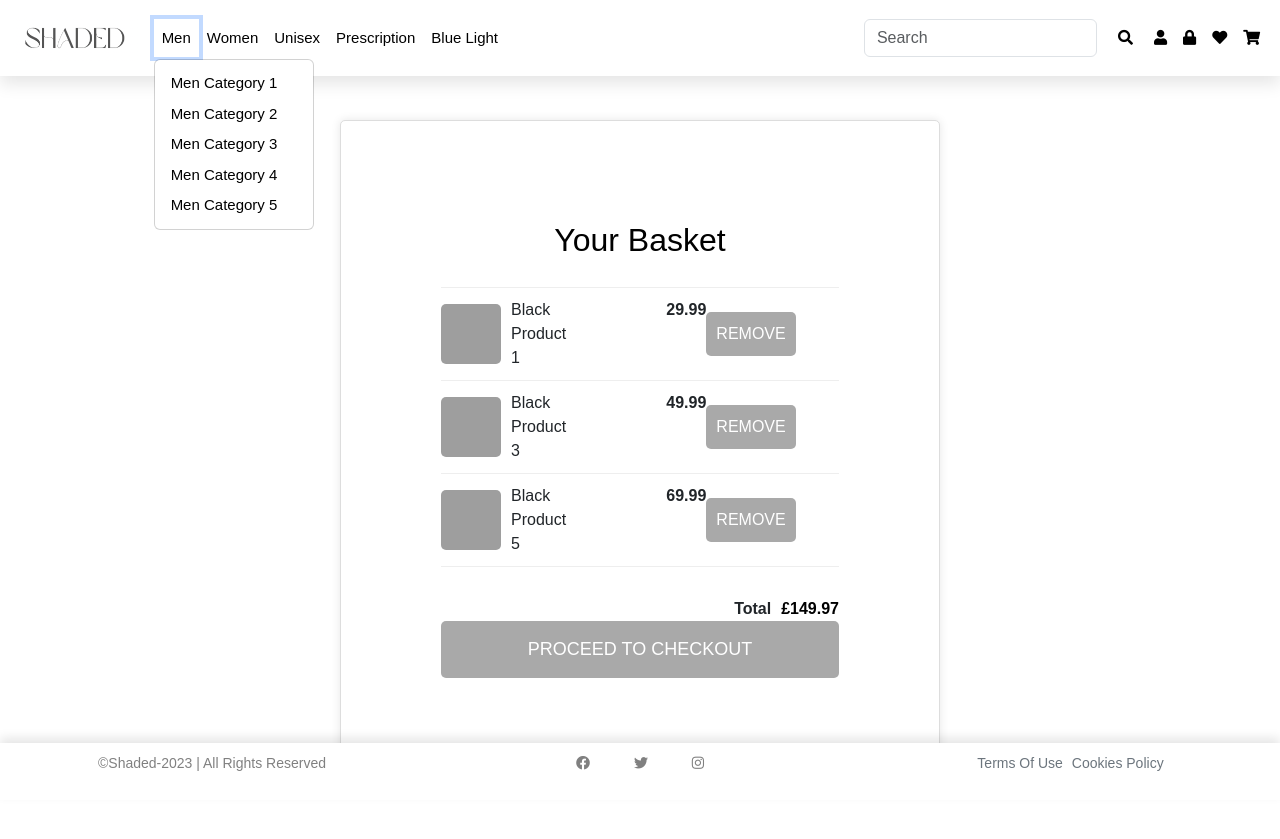
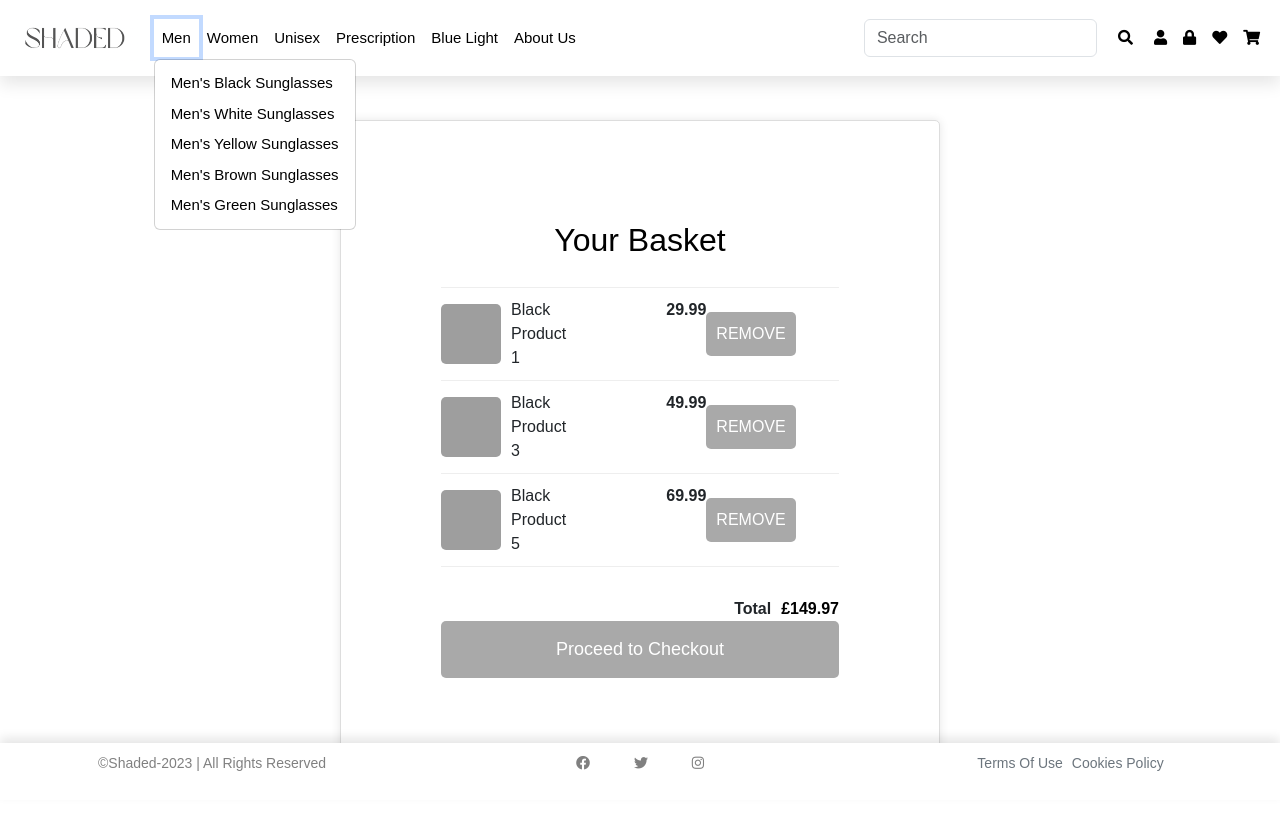
Before and after one commit to Archa-dev/Team-project-25, a PHP site: page /basket.php in a window 1280 px wide, after a click on "Men". Run offline with PHP 8.4, Linux system fonts and the light colour scheme; a user stored in the database is signed in; data comes from the database, SQL or seed files in the repository; grey boxes are pictures that could not be loaded.

Commit message:
Update basket.php
Final Basket Page

```diff
--- a/basket.php
+++ b/basket.php
@@ -248,8 +248,6 @@ h2 {
      crossorigin="anonymous">
 </script>
 
-
-
 <header>
       <!-- added bootstrap navbar utility classes -->
       <nav class="navbar navbar-expand-sm w-100">
@@ -273,11 +271,11 @@ h2 {
                     Men
                 </a>
                 <ul class="dropdown-menu">
-                    <li><a class="dropdown-item" href="#">Men Category 1</a></li>
-                    <li><a class="dropdown-item" href="#">Men Category 2</a></li>
-                    <li><a class="dropdown-item" href="#">Men Category 3</a></li>
-                    <li><a class="dropdown-item" href="#">Men Category 4</a></li>
-                    <li><a class="dropdown-item" href="#">Men Category 5</a></li>
+                                <li><a class="dropdown-item" href="#">Men's Black Sunglasses</a></li>
+                                <li><a class="dropdown-item" href="#">Men's White Sunglasses</a></li>
+                                <li><a class="dropdown-item" href="#">Men's Yellow Sunglasses</a></li>
+                                <li><a class="dropdown-item" href="#">Men's Brown Sunglasses</a></li>
+                                <li><a class="dropdown-item" href="#">Men's Green Sunglasses</a></li>
                             </ul>
                         </li>
                         <li class="nav-item dropdown">
@@ -285,11 +283,11 @@ h2 {
                                 Women
                             </a>
                             <ul class="dropdown-menu">
-                    <li><a class="dropdown-item" href="#">Women Category 1</a></li>
-                    <li><a class="dropdown-item" href="#">Women Category 2</a></li>
-                    <li><a class="dropdown-item" href="#">Women Category 3</a></li>
-                    <li><a class="dropdown-item" href="#">Women Category 4</a></li>
-                    <li><a class="dropdown-item" href="#">Women Category 5</a></li>
+                            <li><a class="dropdown-item" href="#">Women's Black Sunglasses</a></li>
+                                <li><a class="dropdown-item" href="#">Women's White Sunglasses</a></li>
+                                <li><a class="dropdown-item" href="#">Women's Yellow Sunglasses</a></li>
+                                <li><a class="dropdown-item" href="#">Women's Brown Sunglasses</a></li>
+                                <li><a class="dropdown-item" href="#">Women's Green Sunglasses</a></li>
                             </ul>
                         </li>
                         <li class="nav-item dropdown">
@@ -297,11 +295,11 @@ h2 {
                                 Unisex
                             </a>
                             <ul class="dropdown-menu">
-                    <li><a class="dropdown-item" href="#">Unisex Category 1</a></li>
-                    <li><a class="dropdown-item" href="#">Unisex Category 2</a></li>
-                    <li><a class="dropdown-item" href="#">Unisex Category 3</a></li>
-                    <li><a class="dropdown-item" href="#">Unisex Category 4</a></li>
-                    <li><a class="dropdown-item" href="#">Unisex Category 5</a></li>
+                                <li><a class="dropdown-item" href="#">Unisex Black Sunglasses</a></li>
+                                <li><a class="dropdown-item" href="#">Unisex White Sunglasses</a></li>
+                                <li><a class="dropdown-item" href="#">Unisex Yellow Sunglasses</a></li>
+                                <li><a class="dropdown-item" href="#">Unisex Brown Sunglasses</a></li>
+                                <li><a class="dropdown-item" href="#">Unisex Green Sunglasses</a></li>
                             </ul>
                         </li>
                         <li class="nav-item dropdown">
@@ -309,11 +307,11 @@ h2 {
                                 Prescription
                             </a>
                             <ul class="dropdown-menu">
-                    <li><a class="dropdown-item" href="#">Prescription Category 1</a></li>
-                    <li><a class="dropdown-item" href="#">Prescription Category 2</a></li>
-                    <li><a class="dropdown-item" href="#">Prescription Category 3</a></li>
-                    <li><a class="dropdown-item" href="#">Prescription Category 4</a></li>
-                    <li><a class="dropdown-item" href="#">Prescription Category 5</a></li>
+                                <li><a class="dropdown-item" href="#">Prescription Black Sunglasses</a></li>
+                                <li><a class="dropdown-item" href="#">Prescription White Sunglasses</a></li>
+                                <li><a class="dropdown-item" href="#">Prescription Yellow Sunglasses</a></li>
+                                <li><a class="dropdown-item" href="#">Prescription Brown Sunglasses</a></li>
+                                <li><a class="dropdown-item" href="#">Prescription Green Sunglasses</a></li>
                             </ul>
                         </li>
                         <li class="nav-item dropdown">
@@ -321,12 +319,15 @@ h2 {
                                 Blue Light
                             </a>
                             <ul class="dropdown-menu">
-                    <li><a class="dropdown-item" href="#">Blue Light Category 1</a></li>
-                    <li><a class="dropdown-item" href="#">Blue Light Category 2</a></li>
-                    <li><a class="dropdown-item" href="#">Blue Light Category 3</a></li>
-                    <li><a class="dropdown-item" href="#">Blue Light Category 4</a></li>
-                    <li><a class="dropdown-item" href="#">Blue Light Category 5</a></li>
+                                <li><a class="dropdown-item" href="#">Blue Light Black Sunglasses</a></li>
+                                <li><a class="dropdown-item" href="#">Blue Light White Sunglasses</a></li>
+                                <li><a class="dropdown-item" href="#">Blue Light Yellow Sunglasses</a></li>
+                                <li><a class="dropdown-item" href="#">Blue Light Brown Sunglasses</a></li>
+                                <li><a class="dropdown-item" href="#">Blue Light Green Sunglasses</a></li>
                                 </ul>
+                        </li>
+                        <li class="nav-item">
+                            <a class="nav-link" href="aboutUs.php">About Us</a>
                         </li>
                     </ul>
 
@@ -347,9 +348,9 @@ h2 {
                                 <i class="fas fa-user"></i> <!-- Assuming a user icon for admin/user -->
                             </a>
                             <ul class="dropdown-menu dropdown-menu-end">
-                    <li><a class="dropdown-item" href="#">My Profile</a></li>
-                    <li><a class="dropdown-item" href="#">My Orders</a></li>
-                    <li><a class="dropdown-item" href="#">Logout</a></li>
+                                <li><a class="dropdown-item" href="accountPage.php">My Profile</a></li>
+                                <li><a class="dropdown-item" href="order-history.php">My Orders</a></li>
+                                <li><a class="dropdown-item" href="homepage.php">Logout</a></li>
                             </ul>
                         </li>
                         <li class="nav-item dropdown">
@@ -357,7 +358,8 @@ h2 {
                                 <i class="fas fa-lock"></i> <!-- Assuming a lock icon for log in/sign up -->
                             </a>
                             <ul class="dropdown-menu dropdown-menu-end">
-                    <li><a class="dropdown-item" href="#">Log In/ Sign Up</a></li>
+                                <li><a class="dropdown-item" href="login.php">Log In</a></li>
+                                <li><a class="dropdown-item" href="signup.php">Sign Up</a></li>
                             </ul>
                         </li>
                         <li class="nav-item dropdown">
@@ -365,7 +367,7 @@ h2 {
                                 <i class="fas fa-heart"></i>
                             </a>
                             <ul class="dropdown-menu dropdown-menu-end">
-                    <li><a class="dropdown-item" >Your wish list is empty</a></li>
+                                <li><a class="dropdown-item" >View Wishlist</a></li>
                             </ul>
                         </li>
                         <li class="nav-item dropdown">
@@ -373,16 +375,17 @@ h2 {
                                 <i class="fas fa-shopping-cart"></i>
                             </a>
                             <ul class="dropdown-menu dropdown-menu-end">
-                    <li><a class="dropdown-item" >Your shopping cart is empty</a></li>
+                                <li><a class="dropdown-item" href="basket.php">View Shopping Cart</a></li>
                             </ul>
                         </li>
                     </ul>
                 </div>
             </div>
         </nav>
+
     </header>
 
-    <main>
+    <main class="sticky-footer-padding">
         <section class="basket-container">
             <h2>Your Basket</h2>
 
@@ -396,19 +399,14 @@ h2 {
                     </div>
                 </div>
 
-            </div>
-
             <div class="basket-total">
                 <strong class="basket-total-title">Total</strong>
                 <span class="basket-total-price">£0</span>
             </div>
 
-            <button class="button checkout-button" type="button">PROCEED TO CHECKOUT</button>
+            <button class="button checkout-button" type="button">Proceed to Checkout</button>
         </section>
     </main>
-
-
-
 </body>
 
 <script>
```
Lines whose indentation alone changed are shown as unchanged.
